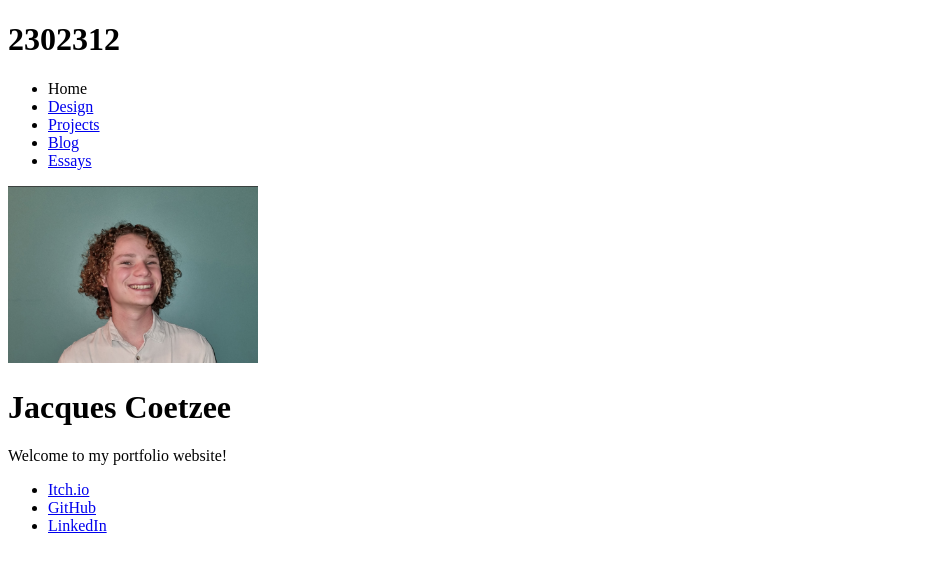
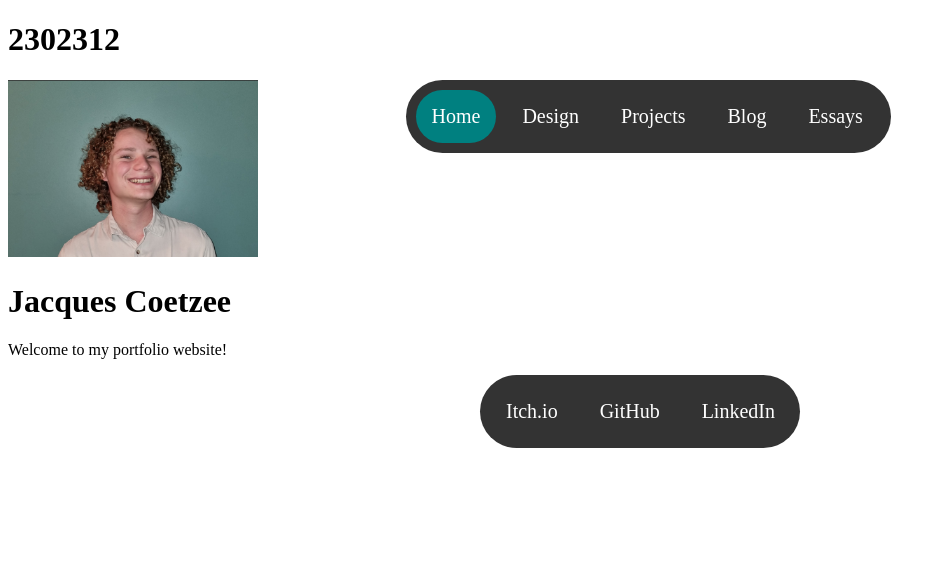
Before and after one commit to Wits-Digital-Arts-Interactive-Media/WSOA3028A_2302312, a plain HTML site: page index.html in a window 1280 px wide. Shown: the whole page, without its empty margins (0-946 px from the left). Drawn offline with Linux system fonts and the light colour scheme.

Commit message:
navbarCSS

```diff
--- a/scripts/navbar.js
+++ b/scripts/navbar.js
@@ -12,25 +12,30 @@ function initialize() {
     //Adds the Navbar to everypage. Disabling a link if it refers to the current page.
     const nav = document.querySelector("header > nav")
     const ul = document.createElement("ul")
-
+    const link = document.createElement("link")
+    link.href = "../styles/styleSheet1.css"
+    link.type = "text/css"
+    link.rel = "stylesheet"
+    link.media = "screen,print"
+    document.querySelector("head").appendChild(link)
     for (const menuItem of menuItems) {
         const li = document.createElement("li")
+        const a = document.createElement("a")
+        if (menuItem.name == document.title) {
+            a.className = "active";
+        }
         if (menuItem.name != document.title) {
-            const a = document.createElement("a")
-            a.innerText = menuItem.name
             a.setAttribute("href", menuItem.href)
-            li.appendChild(a)
         }
-        else if (menuItem.name == document.title) {
-            li.innerText = menuItem.name
-        }
+        a.innerText = menuItem.name
+        li.appendChild(a)
         ul.appendChild(li)
     }
     nav.appendChild(ul)
 
     const footer = document.querySelector("footer")
     // Adds a "Back to top" button on every page footer when the page is big enough to scroll down
-   if (document.body.scrollHeight > window.screen.height) {
+    if (document.body.scrollHeight > window.screen.height) {
 
         const toTopBut = document.createElement("button")
         toTopBut.setAttribute("onclick", "toTop()")
@@ -42,21 +47,21 @@ function initialize() {
     const aitch = document.createElement("a")
     const itch = document.createElement("li")
     aitch.innerText = "Itch.io"
-    aitch.setAttribute("href","https://ghetto-noodles.itch.io/")
+    aitch.setAttribute("href", "https://ghetto-noodles.itch.io/")
     itch.appendChild(aitch)
     socialList.appendChild(itch)
 
     const github = document.createElement("li")
     const aGit = document.createElement("a")
     aGit.innerText = "GitHub"
-    aGit.setAttribute("href","https://github.com/GhettoNoodles")
+    aGit.setAttribute("href", "https://github.com/GhettoNoodles")
     github.appendChild(aGit)
     socialList.appendChild(github)
 
     const linkedin = document.createElement("li")
     const aLink = document.createElement("a")
     aLink.innerText = "LinkedIn"
-    aLink.setAttribute("href","https://www.linkedin.com/in/jacques-coetzee5689/")
+    aLink.setAttribute("href", "https://www.linkedin.com/in/jacques-coetzee5689/")
     linkedin.appendChild(aLink)
     socialList.appendChild(linkedin)
 
--- /dev/null
+++ b/styles/styleSheet1.css
@@ -0,0 +1,36 @@
+ul{
+  display: flex;
+  list-style-type: none;
+  width: 465px;
+  margin: auto;
+  padding: 10px;
+  border-radius: 50px;
+  overflow: hidden;
+  background-color: #333;
+}
+li a {
+  float: none;
+  font-size: 20px;
+  display: block;
+  color: white;
+  border-radius: 50px;
+  text-align: center;
+  padding: 15px 16px;
+  text-decoration: none;
+  margin-right: 10px;
+}
+nav {
+  position: fixed;
+  width: 100%;
+
+
+}
+.active {
+  background-color: teal;
+}
+li a:hover {
+  background-color: #111;
+}
+footer ul{
+  width :300px;
+}
```
Also changed, not shown: essays/index.html (+1 -0 lines), index.html (+1 -0 lines).
